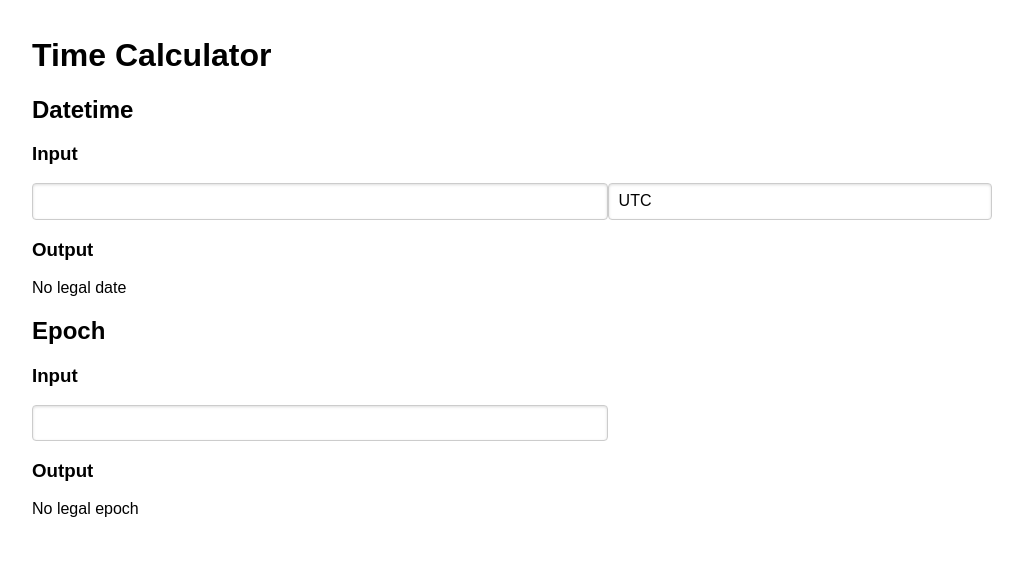
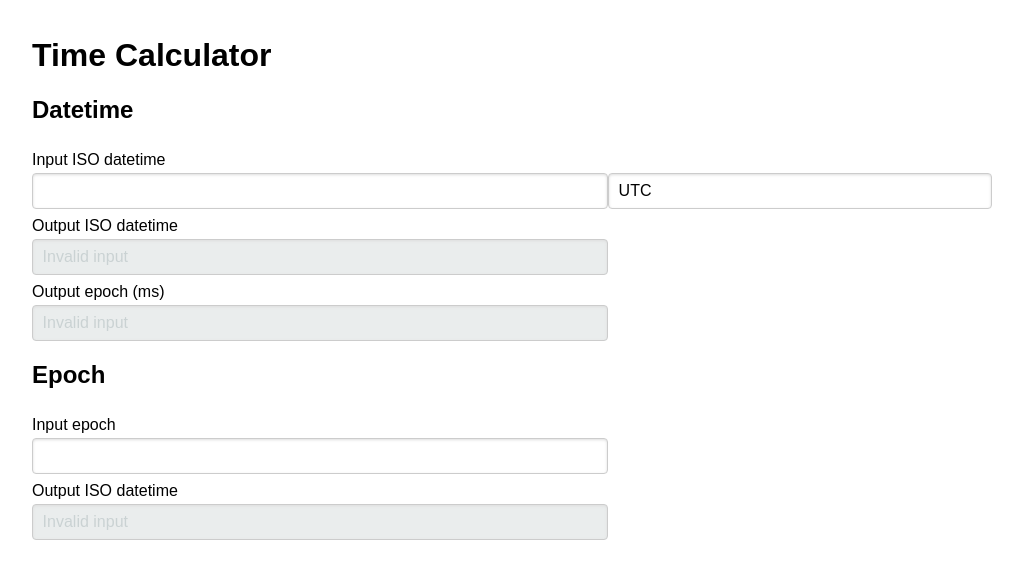
Before and after one commit to janmarthedal/time-calc, a Preact app: page / in a window 1280 px wide. Shown: the top 578 px of the page, without its empty margins (128-1151 px from the left). Built offline with nearby package versions, Linux system fonts and the light colour scheme.

Commit message:
Some styling

```diff
--- a/src/components/date-input.tsx
+++ b/src/components/date-input.tsx
@@ -1,3 +1,4 @@
+import { Fragment } from 'preact';
 import { DateTime } from 'luxon';
 import { h, Component } from 'preact';
 import TimeZone from './timezone';
@@ -34,7 +35,7 @@ export default class DateInput extends Component<
 		const updateText = (text: string) => updateState(text, zone, ownZone);
 		const updateZone = (zone: string) => updateState(text, zone, ownZone);
 		return (
-			<form class="pure-form pure-g">
+			<Fragment>
 				<input
 					class="pure-u-1 pure-u-md-3-5"
 					type="text"
@@ -46,7 +47,7 @@ export default class DateInput extends Component<
 					onChange={updateZone}
 					disabled={ownZone}
 				/>
-			</form>
+			</Fragment>
 		);
 	}
 }
--- a/src/components/date-output.tsx
+++ b/src/components/date-output.tsx
@@ -1,3 +1,4 @@
+import { Fragment } from 'preact';
 import { DateTime } from 'luxon';
 import { h, Component } from 'preact';
 import InputReadOnly from './input-readonly';
@@ -12,12 +13,16 @@ export default class DateOutput extends Component<
 	}
 	render({ datetime }, { zone }) {
 		return (
-			<form class="pure-form pure-g">
+			<Fragment>
 				<InputReadOnly
-					value={datetime.setZone(zone).toISO({ suppressMilliseconds: true })}
+					value={datetime ? datetime.setZone(zone).toISO({ suppressMilliseconds: true }) : 'Invalid input'}
+					disable={!datetime}
 				/>
-				<TimeZone zone={zone} onChange={zone => this.setState({ zone })} />
-			</form>
+				{
+					datetime &&
+					<TimeZone zone={zone} onChange={zone => this.setState({ zone })} />
+				}
+			</Fragment>
 		);
 	}
 }
--- a/src/components/epoch-input.tsx
+++ b/src/components/epoch-input.tsx
@@ -16,14 +16,12 @@ export default class EpochInput extends Component<
 			this.setState({ text });
 		}
 		return (
-			<form class="pure-form pure-g">
-				<input
-					class="pure-u-1 pure-u-md-3-5"
-					type="text"
-					value={text}
-					onInput={e => updateState((e.target as HTMLInputElement).value)}
-				/>
-			</form>
+			<input
+				className="pure-u-1 pure-u-md-3-5"
+				type="text"
+				value={text}
+				onInput={e => updateState((e.target as HTMLInputElement).value)}
+			/>
 		);
 	}
 }
--- a/src/components/input-readonly.tsx
+++ b/src/components/input-readonly.tsx
@@ -1,11 +1,12 @@
 import { h } from "preact";
 
-export default ({ value }: { value: string }) => (
+export default ({ value, disable }: { value: string, disable: boolean }) => (
     <input
-        class="pure-u-1 pure-u-md-3-5"
+        className="pure-u-1 pure-u-md-3-5"
         type="text"
         value={value}
-        readOnly
-        style={{ backgroundColor: 'inherit', color: 'inherit' }}
+        readOnly={!disable}
+        disabled={disable}
+        style={!disable && { backgroundColor: 'inherit', color: 'inherit' }}
     />
 );
--- a/src/components/main-datetime.tsx
+++ b/src/components/main-datetime.tsx
@@ -2,6 +2,7 @@ import { h, Component } from 'preact';
 import { DateTime } from 'luxon';
 import DateInput from './date-input';
 import DateOutput from './date-output';
+import InputReadonly from './input-readonly';
 
 export default class MainDateTime extends Component<{}, { datetime: DateTime }> {
 	state = {
@@ -9,17 +10,16 @@ export default class MainDateTime extends Component<{}, { datetime: DateTime }>
 	}
 	render({}, { datetime }) {
 		return (
-			<div>
-				<h3>Input</h3>
+			<div className="pure-form pure-g">
+				<label className="pure-u-1">Input ISO datetime</label>
 				<DateInput onChange={dt => this.setState({ datetime: dt })} />
-				<h3>Output</h3>
-				{datetime ?
-					<div>
-						<DateOutput datetime={ datetime } />
-						<p>Epoch (ms): {datetime.toMillis()}</p>
-					</div>
-					: <span>No legal date</span>
-				}
+				<label className="pure-u-1">Output ISO datetime</label>
+				<DateOutput datetime={ datetime } />
+				<label className="pure-u-1">Output epoch (ms)</label>
+				<InputReadonly
+					value={datetime ? datetime.toMillis() : 'Invalid input'}
+					disable={!datetime}
+				/>
 			</div>
 		);
 	}
--- a/src/components/main-epoch.tsx
+++ b/src/components/main-epoch.tsx
@@ -9,14 +9,11 @@ export default class MainEpoch extends Component<{}, { datetime: DateTime }> {
 	}
 	render({}, { datetime }) {
 		return (
-			<div>
-				<h3>Input</h3>
+			<div className="pure-form pure-g">
+				<label className="pure-u-1">Input epoch</label>
 				<EpochInput onChange={dt => this.setState({ datetime: dt })} />
-				<h3>Output</h3>
-				{datetime ?
-					<DateOutput datetime={ datetime } />
-					: <span>No legal epoch</span>
-				}
+				<label className="pure-u-1">Output ISO datetime</label>
+				<DateOutput datetime={ datetime } />
 			</div>
 		);
 	}
--- a/src/components/main.tsx
+++ b/src/components/main.tsx
@@ -10,10 +10,14 @@ export default class Main extends Component {
 		return (
 			<main>
 				<h1>Time Calculator</h1>
-				<h2>Datetime</h2>
-				<MainDateTime />
-				<h2>Epoch</h2>
-				<MainEpoch />
+				<section>
+					<h2>Datetime</h2>
+					<MainDateTime />
+				</section>
+				<section>
+					<h2>Epoch</h2>
+					<MainEpoch />
+				</section>
 				<datalist id="timezones">
 					{timezones.map(tz => <option>{tz}</option>)}
 				</datalist>
--- a/src/components/timezone.tsx
+++ b/src/components/timezone.tsx
@@ -6,7 +6,7 @@ export default class TimeZone extends Component<{
 	render({ zone, onChange, disabled }) {
 		return (
 			<input
-				class="pure-u-1 pure-u-md-2-5"
+				className="pure-u-1 pure-u-md-2-5"
 				type="text"
 				value={zone}
 				list="timezones"
```
